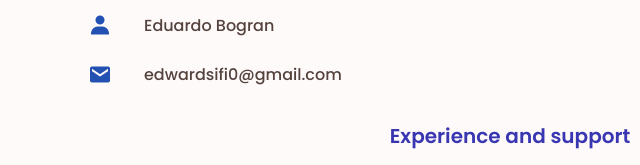
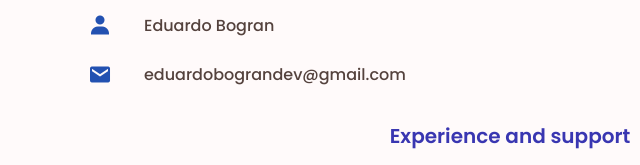
Before and after one commit to edwardsifi/EduardoBogranPortfolio, a plain HTML site: page index.html in a window 1280 px wide. Shown: the part 1273-1438 px from the top of the page, 324-964 px from the left. Drawn offline with nearby package versions, Linux system fonts and the light colour scheme.

Commit message:
actualizando el portafolio
añadi mi nuevo email solo para trabajo, añadi un nuevo work y el trabajo de the ruman guy

```diff
--- a/index.html
+++ b/index.html
@@ -102,7 +102,7 @@
 
                         <div class="about_information-data">
                            <i class='bx bxs-envelope about_information-icon'></i>
-                           <span>edwardsifi0@gmail.com</span>
+                           <span>eduardobograndev@gmail.com</span>
                         </div>
 
                    </div>
@@ -379,17 +379,17 @@
                 </div>
 
 
-<!--
+
                 <div class="works_img">
-                    <img src="https://api.time.com/wp-content/uploads/2021/02/laptop-home-office.jpg" alt="">
+                    <img src="./img/work4.PNG" alt="">
 
                     <div class="works_data">
-                        <a href="#" class="works_link"><i class='bx bx-link'></i></a>
-                        <span class="works_title">work 1</span>
+                        <a href="https://kind-newton-2d261f.netlify.app/" target="_blank" class="works_link"><i class='bx bx-link'></i></a>
+                        <span class="works_title">Compra navideña</span>
                     </div>
                 </div>
 
-
+<!--
 
                 <div class="works_img">
                     <img src="https://api.time.com/wp-content/uploads/2021/02/laptop-home-office.jpg" alt="">
@@ -429,7 +429,7 @@
                     <input type="text" placeholder="project" class="contact_input">
                     <textarea name="" id="" cols="0" rows="10" placeholder="Message" class="contact_input"></textarea>
                     <!-- <input type="submit" class="button contact_button" value="send message"> -->
-                    <a href="mailto:edwardsifi0@gmail.com" class="button contact_button">Send Message</a>
+                    <a href="mailto:eduardobograndev@gmail.com" class="button contact_button">Send Message</a>
                 </form>
 
                 <div>
@@ -442,7 +442,7 @@
 
                     <div class="contact_info">
                         <h2 class="contact_subtitle">Email</h2>
-                        <span class="contact_text">edwardsifi0@gmail.com</span>
+                        <span class="contact_text">eduardobograndev@gmail.com</span>
                         <span class="contact_text">send me a message</span>
                     </div>
 
```
Also changed, not shown: img/work4.PNG (added), 1 other file.
